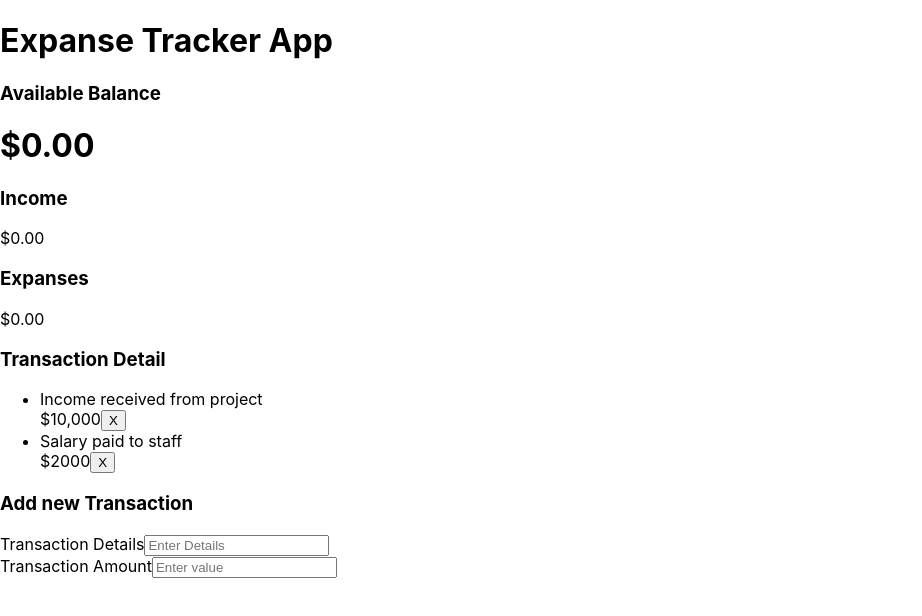
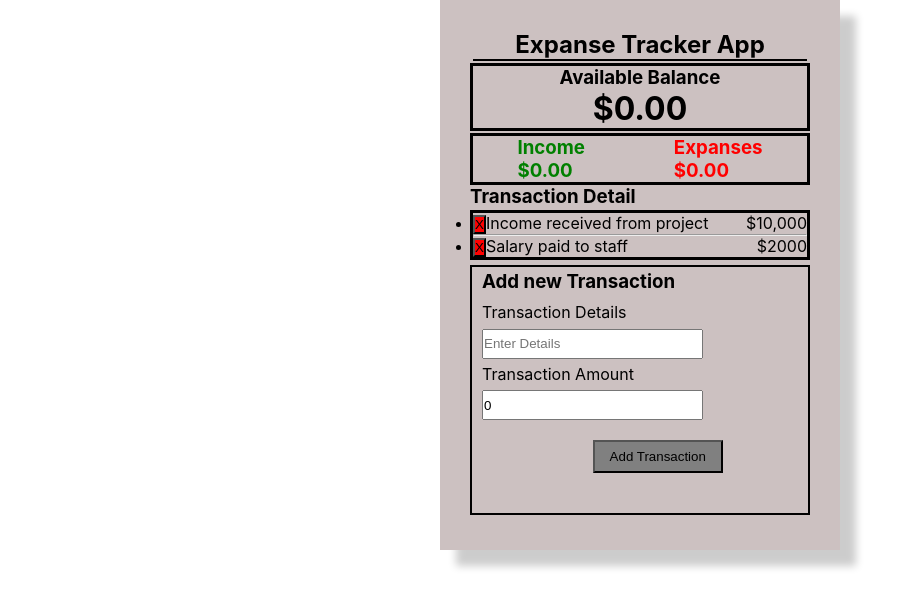
Before and after one commit to muzammalkazmi/myreact, a React (Create React App) app: page / in a window 1280 px wide. Shown: the top 616 px of the page, without its empty margins (0-922 px from the left). Built offline with nearby package versions, Linux system fonts and the light colour scheme.

Commit message:
updated css

```diff
--- a/src/App.css
+++ b/src/App.css
@@ -1,38 +1,67 @@
-.App {
+*{
+  margin: 0;
+  padding: 0;
+  box-sizing: border-box;
+}
+.fullContainer{
+  width: 400px;
+  height: 550px;
+  background-color: rgb(204, 193, 193);
+  margin: auto;
+  padding: 30px;
+  box-shadow: 1rem 1rem .5rem rgba(0, 0, 0,0.2);
+}
+.head{
+  text-align: center;
+  border-bottom: 2px solid black;
+  margin:0 3px;
+}
+.balance{
+  border: 3px solid black;
+  margin-top: 2px;
   text-align: center;
 }
+.summary-container{
+  border: 3px solid black;
+  margin-top: 2px;
+  display: flex;
+  justify-content: space-around;
+}
+.income{
+  color: green;
+}
+.exp{
+  color: red;
+}
+.history-list{
+  border: 3px solid black;
+  margin-top: 2px;
+  line-height: 20px;
+  /* list-style: none; */
 
-.App-logo {
-  height: 40vmin;
-  pointer-events: none;
 }
 
-@media (prefers-reduced-motion: no-preference) {
-  .App-logo {
-    animation: App-logo-spin infinite 20s linear;
-  }
+.position{
+  float: right;
 }
+.delete{
+  background-color: red;
+}
+.full-form{
+  border: 2px solid black;
+  margin-top: 5px;
+  line-height: 30px;
+  height: 250px;
+  padding: 0 10px;
+}
+.btn{
+  background-color:grey;
+  padding: 7px 15px;
 
-.App-header {
-  background-color: #282c34;
-  min-height: 100vh;
-  display: flex;
-  flex-direction: column;
-  align-items: center;
-  justify-content: center;
-  font-size: calc(10px + 2vmin);
-  color: white;
+  margin-top: 20px;
+  margin-left:35%;
 }
-
-.App-link {
-  color: #61dafb;
+.full-form input{
+  width: 70%;
+  height: 30px;
 }
-
-@keyframes App-logo-spin {
-  from {
-    transform: rotate(0deg);
-  }
-  to {
-    transform: rotate(360deg);
-  }
-}
--- a/src/App.js
+++ b/src/App.js
@@ -8,7 +8,7 @@ import {Addtransaction} from './Components/Addtransaction';
 
 function App() {
   return (<
-    div>
+    div className="fullContainer">
         <Header/>
         <Balance/>
         <Accountsummary/>
--- a/src/Components/Accountsummary.js
+++ b/src/Components/Accountsummary.js
@@ -3,10 +3,10 @@ export const Accountsummary=()=>{
     return(
         <div class="summary-container">
 
-        <h3>Income</h3><span/>
-        <p>$0.00</p>
-         <h3>Expanses</h3>
-            <p>$0.00</p>
+        <h3 className="income">Income<br/>$0.00</h3>
+
+         <h3 className="exp">Expanses<br/>$0.00</h3>
+
 
         </div>
     )
--- a/src/Components/Addtransaction.js
+++ b/src/Components/Addtransaction.js
@@ -1,17 +1,30 @@
-import React from 'react'
+import React,{useState} from 'react'
+
 export const Addtransaction=()=>{
+    const[description,setDescription]=useState('');
+        const[amount,setAmount]=useState(0);
     return(
-        <div>
+
+        <div className="full-form">
             <h3>Add new Transaction</h3>
             <form>
                 <div>
-                <label>Transaction Details</label>
-                <input type="text" placeholder="Enter Details"/>
+                <label>Transaction Details</label><br/>
+                <input type="text"
+                 placeholder="Enter Details"
+                 id="description"
+                  value={description}
+                  onChange={(e)=>{setDescription(e.target.value)}}/>
                 </div>
                 <div>
-                <label>Transaction Amount</label>
-                <input type="number" placeholder="Enter value"/>
+                <label>Transaction Amount</label><br/>
+                <input type="number"
+                placeholder="Enter value"
+                 id="amount"
+                 onChange={(e)=>{setAmount(e.target.value)}}
+                 value={amount}/>
                 </div>
+                <button className="btn">Add Transaction</button>
             </form>
         </div>
     )
--- a/src/Components/Balance.js
+++ b/src/Components/Balance.js
@@ -1,7 +1,7 @@
 import React from 'react';
 export const Balance=()=>{
     return(
-        <div>
+        <div className="balance">
         <h3>Available Balance</h3>
         <h1>$0.00</h1>
         </div>
--- a/src/Components/Header.js
+++ b/src/Components/Header.js
@@ -1,6 +1,7 @@
 import React from 'react';
+import '../App.css';
 export const Header=()=>{
     return(
-        <h1>Expanse Tracker App</h1>
+        <h2 className="head">Expanse Tracker App</h2>
     )
 }
--- a/src/Components/Transactionhistory.js
+++ b/src/Components/Transactionhistory.js
@@ -1,16 +1,27 @@
 import React from 'react'
 export const Transactionhistory=()=>{
     return(
-        <div>
-        <h3>Transaction Detail</h3>
-        <ul>
-            <li>Income received from project</li>
-            <span>$10,000</span>
-            <button class="delete">X</button>
-            <li>Salary paid to staff</li>
-            <span>$2000</span>
-            <button class="delete">X</button>
+        <div >
+            <h3>Transaction Detail</h3>
+            <div className="history-list">
+                  <ul>
+            <li ><button class="delete">X</button>Income received from project<span className="position">$10,000</span></li><hr/>
+
+            <li><button class="delete">X</button>Salary paid to staff<span className="position">$2000</span></li>
+
+
         </ul>
         </div>
+
+
+
+
+
+
+        </div>
+
+
+
+
     )
 }
```
